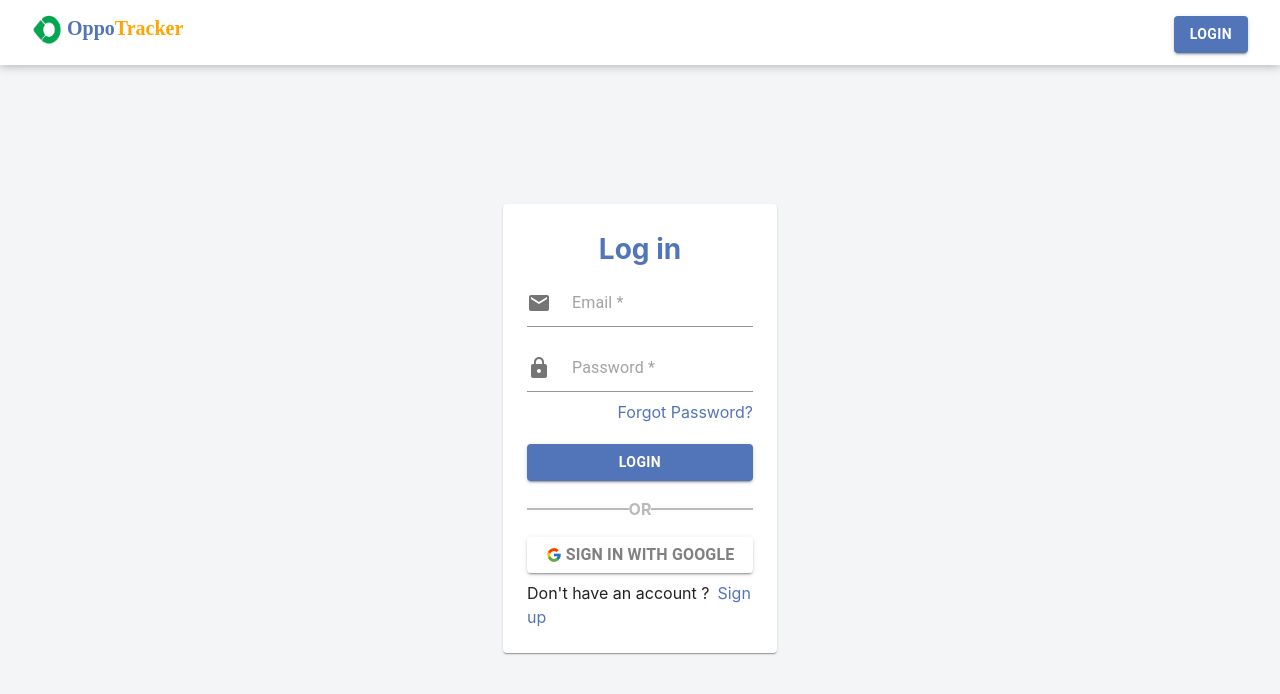
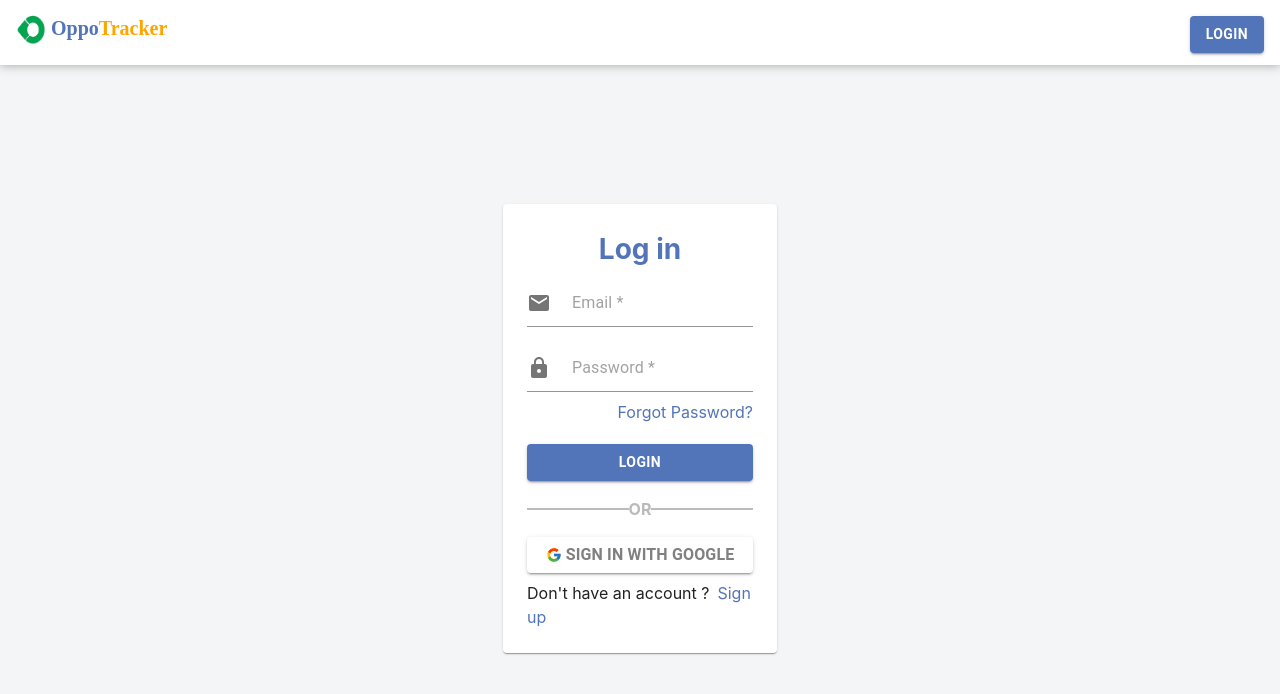
Before and after one commit to SrishJais/OppoTracker, a React (Create React App) app: page /login in a window 1280 px wide. Shown: the top 694 px of the page. Built offline with nearby package versions, Linux system fonts and the light colour scheme; no server answers.

Commit message:
Update Header.js

```diff
--- a/src/components/Header.js
+++ b/src/components/Header.js
@@ -33,7 +33,7 @@ const Header = () => {
   };
   return (
     <nav id="navbar" className="navbar navbar-expand-lg navbar-light">
-      <div className="mx-3 d-flex justify-content-between w-100">
+      <div className="d-flex justify-content-between w-100">
         {/* _____________________________________________logo and brand name section____________________________________ */}
         <Link to="/home" className="link_comp">
           {/* logo */}
```
